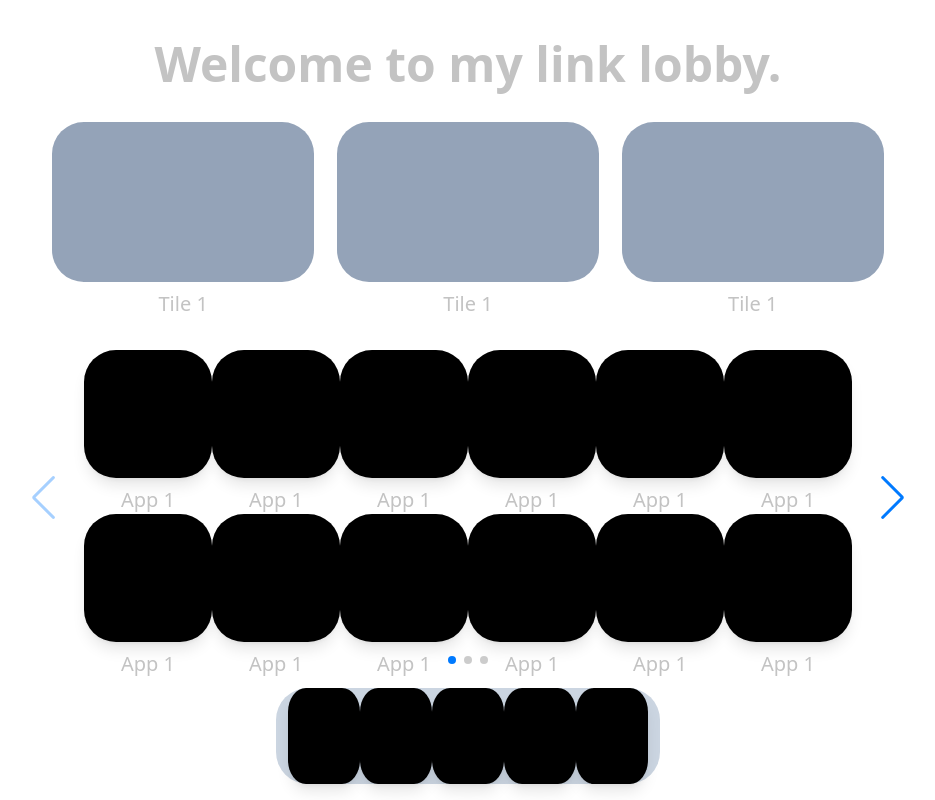
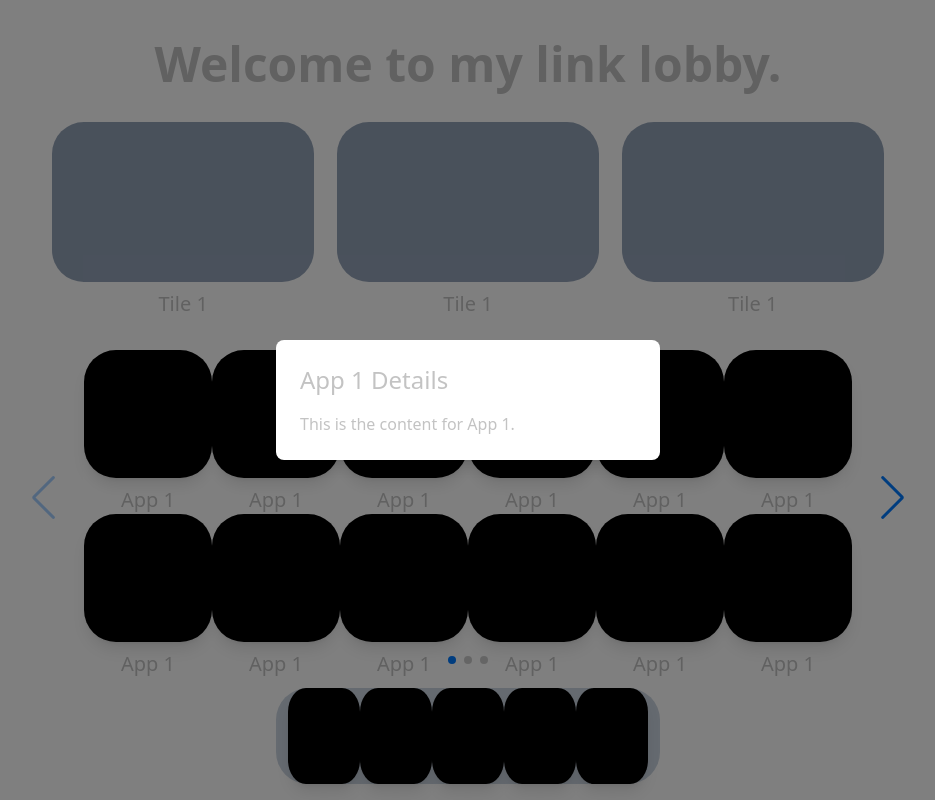
Before and after one commit to ZachLTech/website-hub, a Nuxt app in the folder site/: page / in a window 1280 px wide. Both pictures are taken after a click on the element 320 px from the left and 414 px from the top of the page. Shown: the whole page, without its empty margins (172-1107 px from the left). Built offline with nearby package versions, Linux system fonts and the light colour scheme.

Commit message:
modal experimenting

```diff
--- a/site/pages/index.vue
+++ b/site/pages/index.vue
@@ -1,5 +1,14 @@
 <template>
     <div class="w-screen h-screen p-4 bg-white flex flex-col justify-between items-center">
+        <div v-if="showModal" @click="closeModal" :class="{'fade-in': showModal, 'fade-out': !showModal, 'flex': showModal, 'hidden': !showModal}" class="fixed inset-0 bg-black bg-opacity-50 justify-center items-center z-50 transition-opacity duration-500">
+            <div @click.stop :class="{'scale-in': showModal, 'scale-out': !showModal}" class="w-96 bg-white rounded-lg shadow-lg p-6 transition-transform duration-500">
+                <h2 class="text-2xl mb-4">{{ selectedApp }} Details</h2>
+                <p v-if="selectedApp === 'App 1'">This is the content for App 1.</p>
+                <p v-if="selectedApp === 'App 2'">This is the content for App 2.</p>
+                <p v-if="selectedApp === 'App 3'">This is the content for App 3.</p>
+                <!-- Add more content based on the selectedApp value -->
+            </div>
+        </div>
         <div class="flex flex-col justify-center items-center m-6">
             <h1 class="text-5xl font-bold">Welcome to my link lobby.</h1>
         </div>
@@ -32,7 +41,7 @@
                     <div class="h-full flex flex-col justify-between px-16 py-8">
                         <div class="flex flex-wrap justify-between">
                             <div class="flex flex-col justify-center items-center gap-2">
-                                <div class="w-32 h-32 bg-black rounded-[25%] shadow-lg"></div>
+                                <div class="w-32 h-32 bg-black rounded-[25%] shadow-lg" @click="openModal('App 1')"></div>
                                 <p class="text-xl">App 1</p>
                             </div>
                             <div class="flex flex-col justify-center items-center gap-2">
@@ -90,11 +99,31 @@
             </swiper>
         </div>
         <div class="w-[30vw] h-[12vh] px-3 bg-slate-300 rounded-[2rem] flex justify-around items-center">
-            <div class="w-24 h-24 bg-black rounded-[25%] shadow-lg"></div>
-            <div class="w-24 h-24 bg-black rounded-[25%] shadow-lg"></div>
-            <div class="w-24 h-24 bg-black rounded-[25%] shadow-lg"></div>
-            <div class="w-24 h-24 bg-black rounded-[25%] shadow-lg"></div>
-            <div class="w-24 h-24 bg-black rounded-[25%] shadow-lg"></div>
+            <div class="relative group w-24 h-24 bg-black rounded-[25%] shadow-lg">
+                <span class="tooltip-text absolute left-1/2 transform -translate-x-1/2 bottom-full mb-2 w-max px-2 py-1 bg-gray-700 text-white text-sm rounded opacity-0 group-hover:opacity-100 transition-opacity">
+                    App 1
+                </span>
+            </div>
+            <div class="relative group w-24 h-24 bg-black rounded-[25%] shadow-lg">
+                <span class="tooltip-text absolute left-1/2 transform -translate-x-1/2 bottom-full mb-2 w-max px-2 py-1 bg-gray-700 text-white text-sm rounded opacity-0 group-hover:opacity-100 transition-opacity">
+                    App 1
+                </span>
+            </div>
+            <div class="relative group w-24 h-24 bg-black rounded-[25%] shadow-lg">
+                <span class="tooltip-text absolute left-1/2 transform -translate-x-1/2 bottom-full mb-2 w-max px-2 py-1 bg-gray-700 text-white text-sm rounded opacity-0 group-hover:opacity-100 transition-opacity">
+                    App 1
+                </span>
+            </div>
+            <div class="relative group w-24 h-24 bg-black rounded-[25%] shadow-lg">
+                <span class="tooltip-text absolute left-1/2 transform -translate-x-1/2 bottom-full mb-2 w-max px-2 py-1 bg-gray-700 text-white text-sm rounded opacity-0 group-hover:opacity-100 transition-opacity">
+                    App 1
+                </span>
+            </div>
+            <div class="relative group w-24 h-24 bg-black rounded-[25%] shadow-lg">
+                <span class="tooltip-text absolute left-1/2 transform -translate-x-1/2 bottom-full mb-2 w-max px-2 py-1 bg-gray-700 text-white text-sm rounded opacity-0 group-hover:opacity-100 transition-opacity">
+                    App 1
+                </span>
+            </div>
         </div>
     </div>
 </template>
@@ -130,5 +159,21 @@
         modules: [Navigation, Pagination, Scrollbar, A11y],
       };
     },
+    data() {
+        return {
+            showModal: false,
+            selectedApp: null
+        };
+    },
+    methods: {
+        openModal(app) {
+            this.selectedApp = app;
+            this.showModal = true;
+        },
+        closeModal() {
+            this.showModal = false;
+            this.selectedApp = null;
+        }
+    }
   };
 </script>
--- a/site/tailwind.config.js
+++ b/site/tailwind.config.js
@@ -9,7 +9,37 @@ export default {
     "./error.vue",
   ],
   theme: {
-    extend: {},
+    extend: {
+      keyframes: {
+        fadeIn: {
+          '0%': { opacity: '0' },
+          '100%': { opacity: '1' },
+        },
+        fadeOut: {
+          '0%': { opacity: '1' },
+          '100%': { opacity: '0' },
+        },
+        scaleIn: {
+          '0%': { transform: 'scale(0.8)' },
+          '100%': { transform: 'scale(1)' },
+        },
+        scaleOut: {
+          '0%': { transform: 'scale(1)' },
+          '100%': { transform: 'scale(0.8)' },
+        },
+      },
+      animation: {
+        'fade-in': 'fadeIn 0.5s ease-out',
+        'fade-out': 'fadeOut 0.5s ease-out',
+        'scale-in': 'scaleIn 0.5s ease-out',
+        'scale-out': 'scaleOut 0.5s ease-out',
+      },
+    },
+  },
+  variants: {
+    extend: {
+      animation: ['motion-safe'],
+    },
   },
   plugins: [],
 }
```
